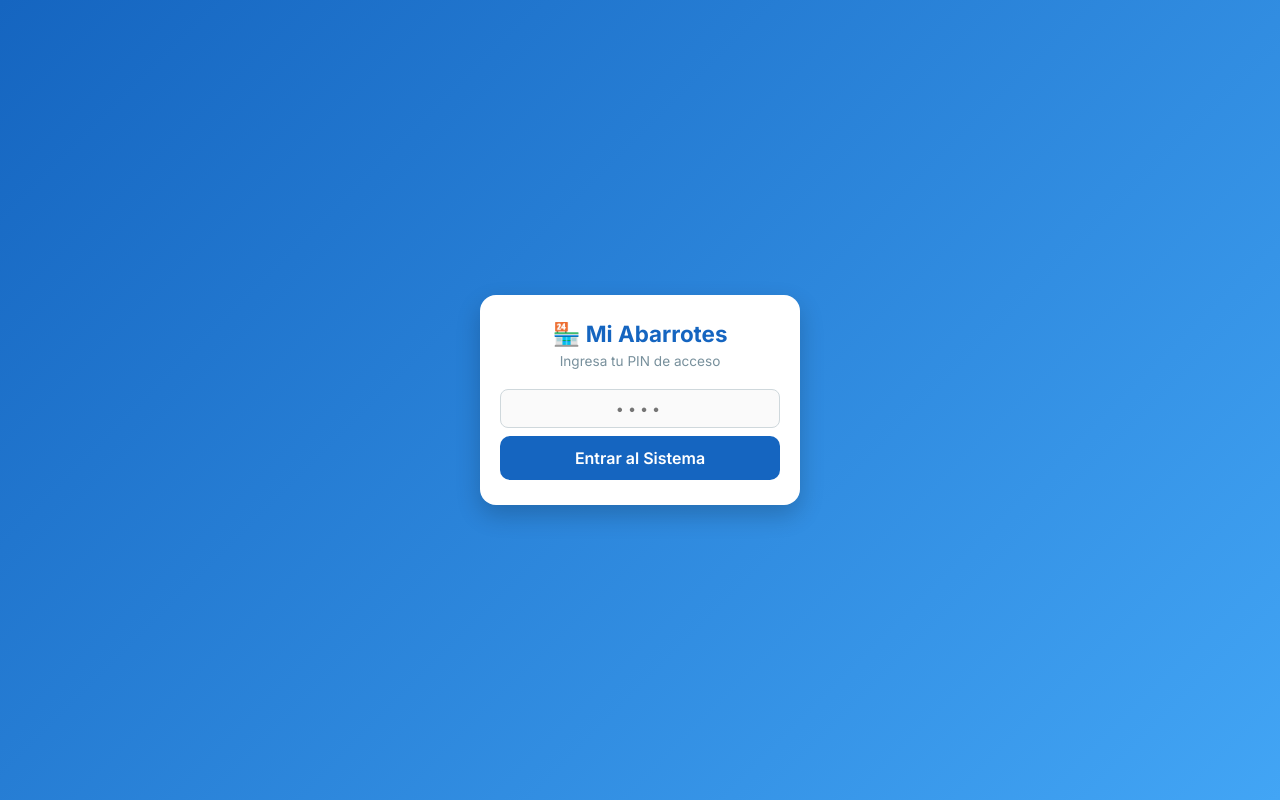
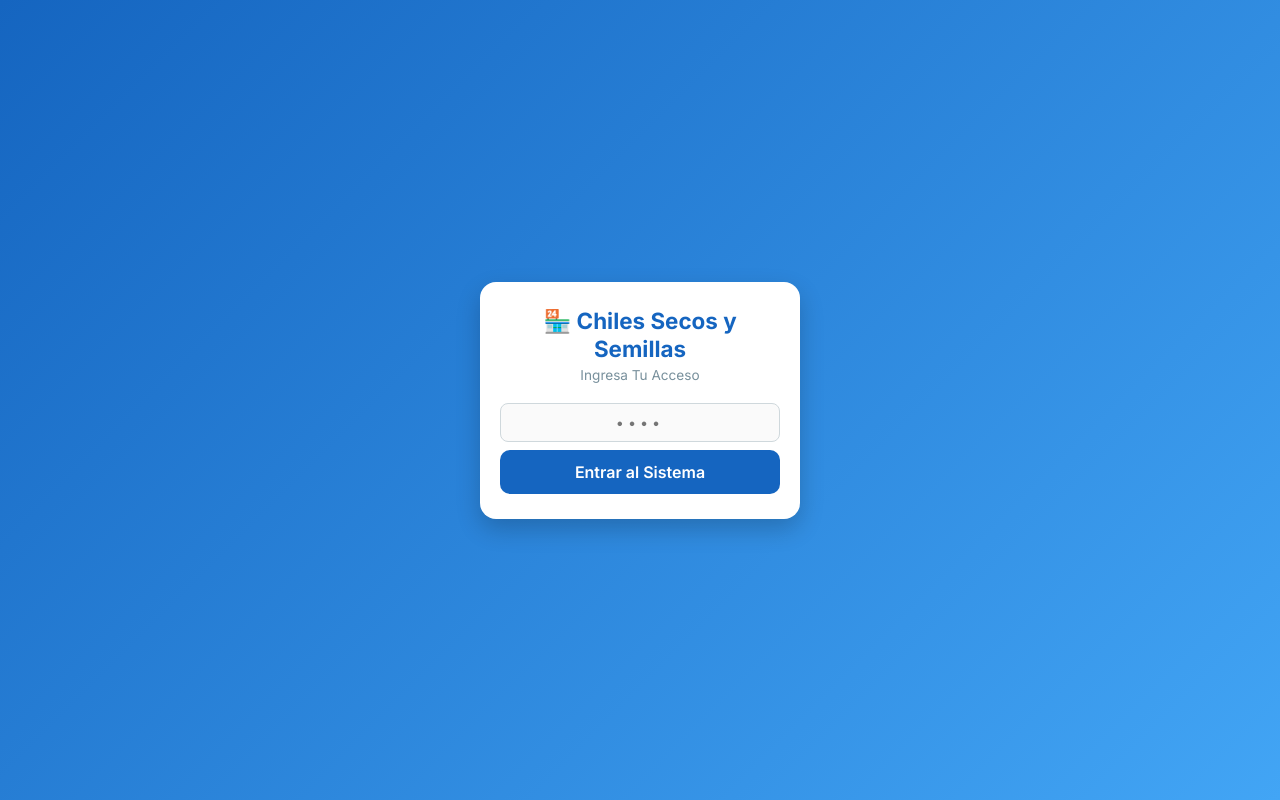
Before and after one commit to rodrigogt444-spec/mi-abarrotes, a plain HTML site: page index.html in a window 1280 px wide. Drawn offline with nearby package versions, Linux system fonts and the light colour scheme.

```diff
--- a/index.html
+++ b/index.html
@@ -116,8 +116,8 @@
 <!-- PANTALLA DE LOGIN -->
 <div id="loginScreen">
   <div class="login-card">
-    <h1>🏪 Mi Abarrotes</h1>
-    <p>Ingresa tu PIN de acceso</p>
+    <h1>🏪 Chiles Secos y Semillas</h1>
+    <p>Ingresa Tu Acceso</p>
     <input type="password" id="inputPin" class="login-input" placeholder="••••" maxlength="4" inputmode="numeric" autocomplete="off">
     <button class="btn-login" onclick="verificarLogin()">Entrar al Sistema</button>
   </div>
@@ -127,7 +127,7 @@
 <div class="app" id="appPrincipal">
   <header>
     <div>
-      <h1>🏪 Mi Abarrotes</h1>
+      <h1>🏪 Chiles Secos y Semillas</h1>
       <div class="subtitle" id="fechaHoy"></div>
     </div>
     <div class="user-info">
```
